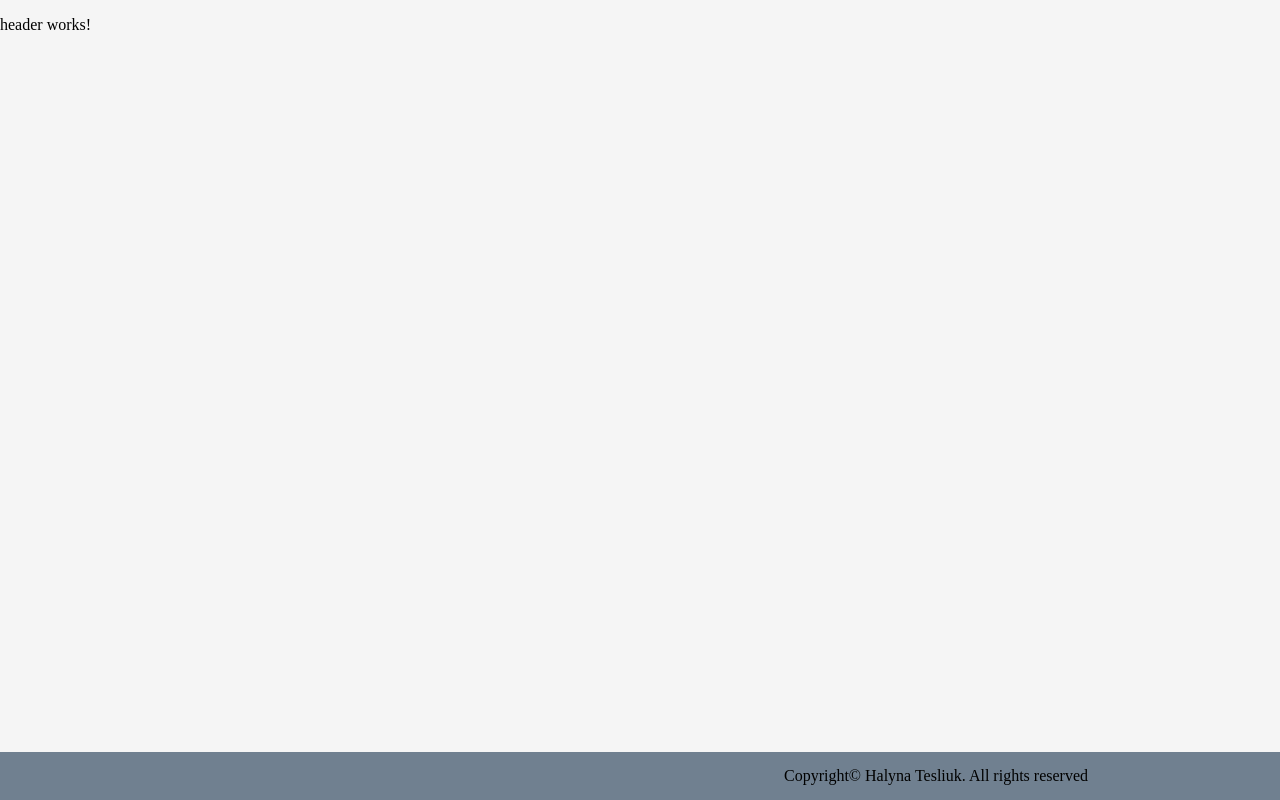
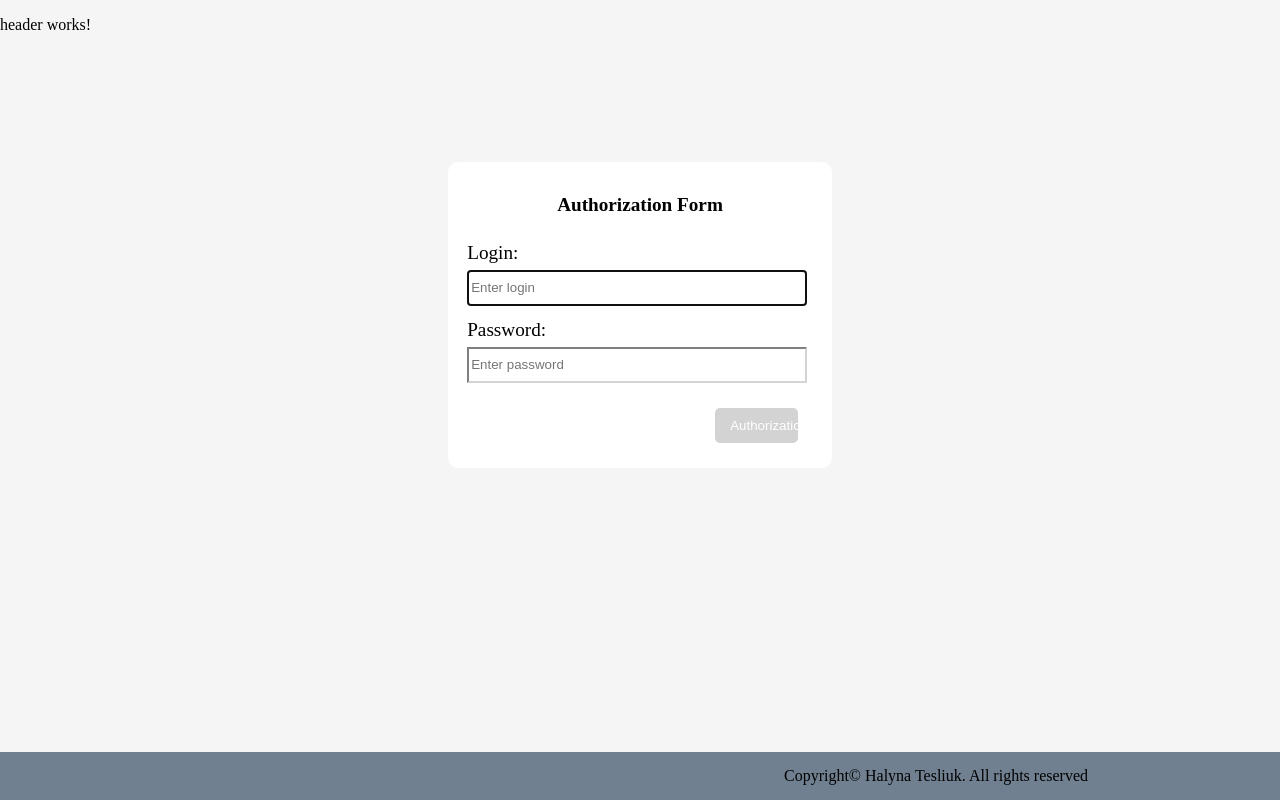
Before and after one commit to MarvelGa/-auth-app-front-end, an Angular app: page / in a window 1280 px wide. Built offline with nearby package versions, Linux system fonts and the light colour scheme.

Commit message:
added login component with validation of the form, module and added LoginModule to AppComponent

```diff
--- a/src/app/app.component.html
+++ b/src/app/app.component.html
@@ -1,4 +1,6 @@
 <app-header>
 </app-header>
+<app-login>
+</app-login>
 <app-footer>
 </app-footer>
--- a/src/app/pages/login/login.component.css
+++ b/src/app/pages/login/login.component.css
@@ -0,0 +1,64 @@
+.container {
+  margin: 10% auto;
+  justify-content: space-between;
+  flex-direction: column;
+  background-color: white;
+  width: 30%;
+  font-size: 120%;
+  border-radius: 10px;
+  line-height: 150%;
+}
+
+.login-form {
+  margin: 10px auto;
+  justify-content: space-between;
+  flex-direction: column;
+  background-color: white;
+  width: 90%;
+}
+
+form label {
+  display: block;
+  margin: 10px 0 2px;
+}
+
+.login-form-bottom {
+  display: flex;
+  justify-content: flex-end;
+  margin: 25px 15px 15px 0;
+}
+
+a {
+  font-size: 70%;
+}
+
+#login, #password {
+  width: 96%;
+  height: 30px;
+  border-color: lightgrey;
+}
+
+button {
+  color: white;
+  padding: 10px 15px;
+  background-color: lightgrey;
+  font-weight: 500;
+  border: none;
+  border-radius: 5px;
+  transition: all 200ms ease-in-out;
+  width: 25%;
+}
+
+button:hover {
+  cursor: pointer;
+  background-color: darkgray;
+  box-shadow: 2px 2px 3px rgba(0, 0, 0, 0.3);
+  opacity: 0.5;
+}
+#title{
+  text-align: center;
+}
+
+#message{
+  color: tomato;
+}
--- a/src/app/pages/login/login.component.html
+++ b/src/app/pages/login/login.component.html
@@ -1 +1,21 @@
-<p>login works!</p>
+<div class="container">
+  <div class="login-form">
+    <form (submit)="authorization($event)" ngNativeValidate  action="#">
+      <p id="title"><strong>Authorization Form</strong></p>
+      <ul id="message"></ul>
+      <div>
+        <label for="login">
+          Login:
+        </label>
+        <input type="text" name="login" id="login" placeholder="Enter login" [(ngModel)]="login" autocomplete="on"  autofocus required />
+      </div>
+      <label for="password">
+        Password:
+      </label>
+      <input type="password" id="password" name="password" placeholder="Enter password" [(ngModel)]="password" autocomplete="on" required/>
+      <div class="login-form-bottom">
+        <button type="submit">Authorization</button>
+      </div>
+    </form>
+  </div>
+</div>
--- a/src/app/pages/login/login.component.ts
+++ b/src/app/pages/login/login.component.ts
@@ -1,4 +1,4 @@
-import { Component, OnInit } from '@angular/core';
+import {Component, OnInit} from '@angular/core';
 
 @Component({
   selector: 'app-login',
@@ -6,10 +6,51 @@ import { Component, OnInit } from '@angular/core';
   styleUrls: ['./login.component.css']
 })
 export class LoginComponent implements OnInit {
+  login = '';
+  password = ''
 
-  constructor() { }
+  constructor() {
+  }
 
   ngOnInit(): void {
+
   }
 
+  authorization(event: any): void {
+    this.cleanErrorMessage();
+    event.preventDefault();
+    this.checkInputtedData();
+  }
+
+  checkInputtedData(): void {
+    const errors = [];
+    const emailRegExp = /^[A-Za-z0-9_\-.]+[@][a-z]+[.][a-z]{3}$/;
+    const loginRegExp = /^[A-Za-z0-9_\-.@!]{8,}/;
+    if (!emailRegExp.test(this.login)) {
+      errors[0] = new String('Not valid login! An example of login: test@gmail.com');
+    }
+    if (!loginRegExp.test(this.password)) {
+      errors[1] = new String('Not valid password! Required min 8 symbols');
+    }
+    if (errors.length > 0) {
+      let ulElement = <HTMLVideoElement>document.querySelector('#message');
+      ulElement.innerText = "Error!";
+      errors.forEach(el => {
+        let liElement = document.createElement('li');
+        console.log(`${el}`);
+        liElement.innerHTML = `${el}`;
+        ulElement.appendChild(liElement);
+      });
+    } else {
+      let message = <HTMLVideoElement>document.querySelector('#message');
+      message.innerText = 'successful';
+    }
+  }
+
+
+  cleanErrorMessage(): void {
+    let message = <HTMLVideoElement>document.querySelector('#message');
+    message.innerText = '';
+    message.innerHTML = '';
+  }
 }
```
Also changed, not shown: src/app/app.module.ts (+4 -4 lines), src/app/pages/login/login.module.ts (added, +18 -0 lines).
